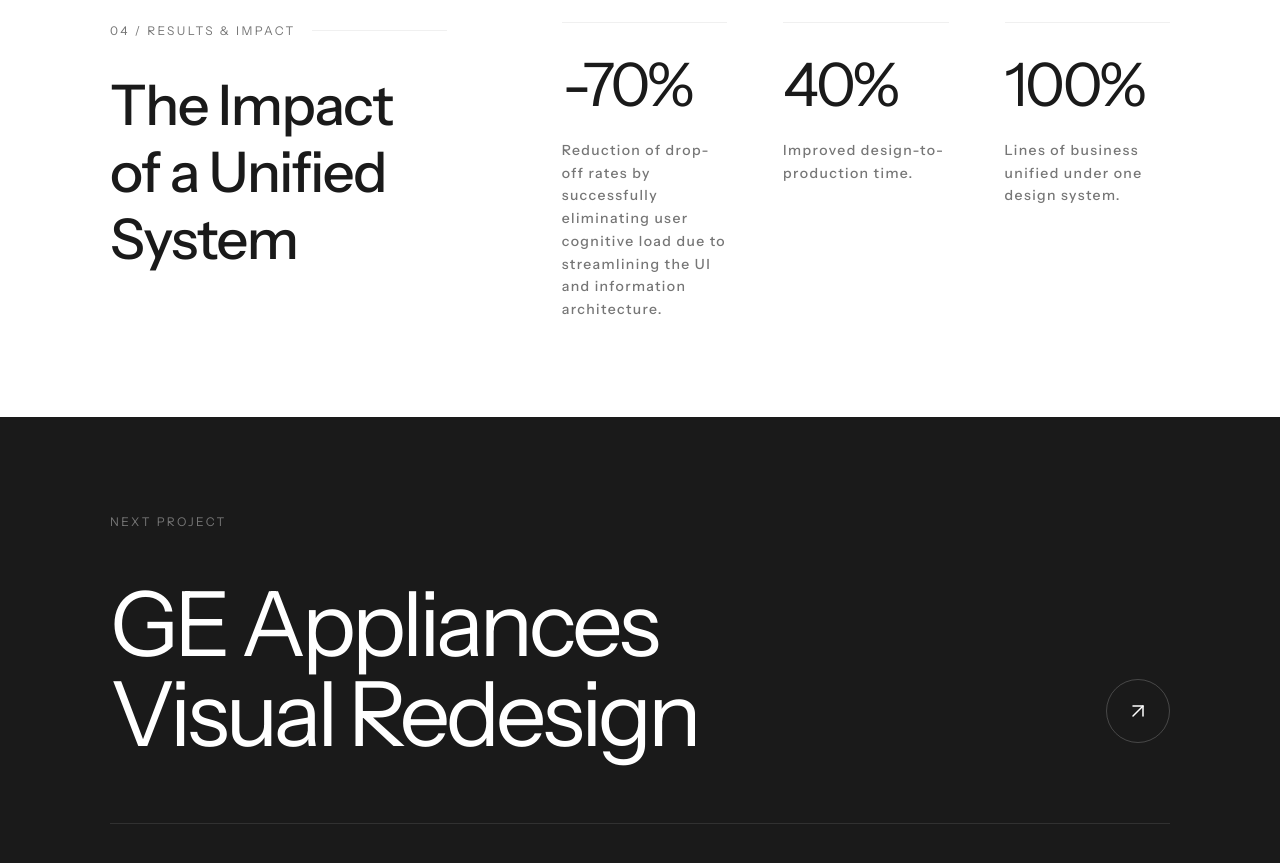
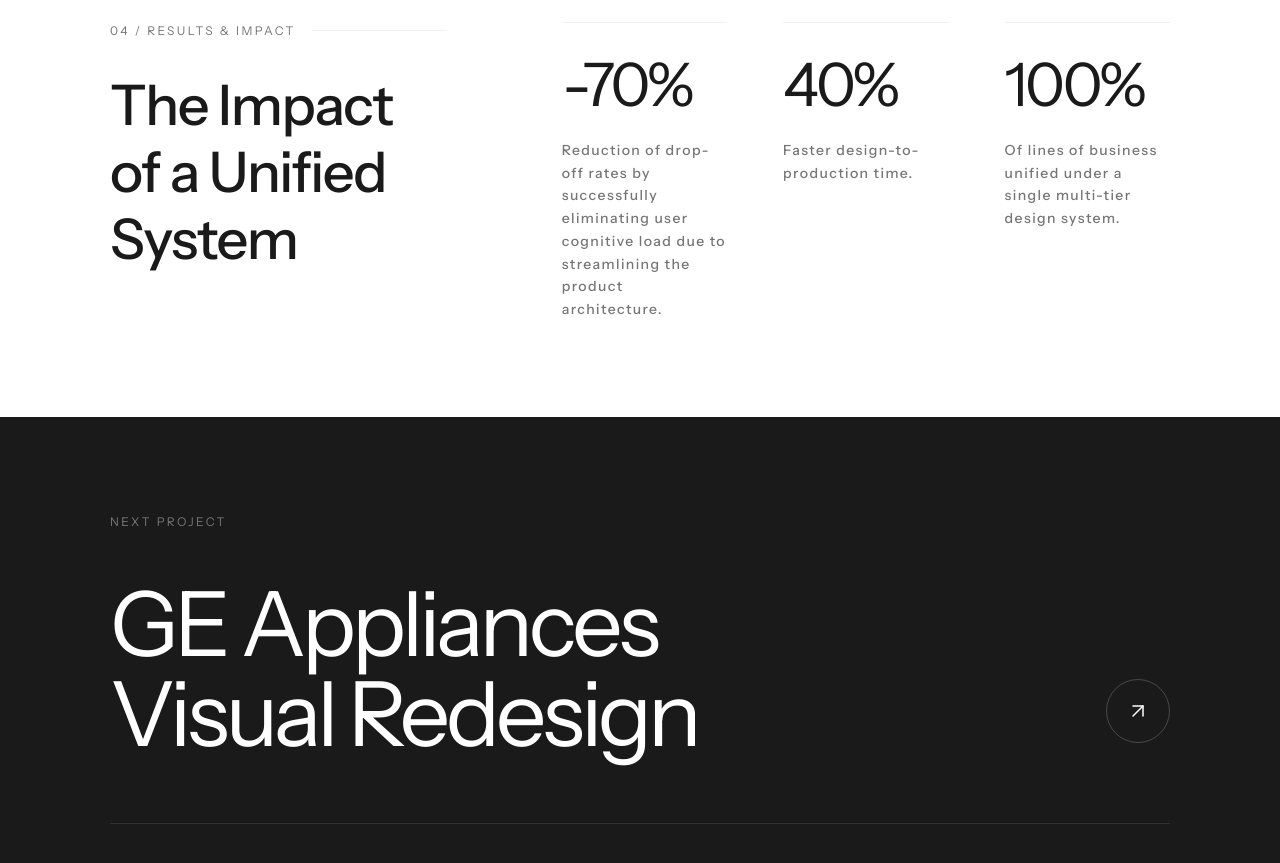
Before and after one commit to dizsel74/am-portfolio-2026, a React (Vite) app: page /work/usaa in a window 1280 px wide. Shown: the part 3320-4183 px from the top of the page. Built offline with nearby package versions, Linux system fonts and the light colour scheme.

Commit message:
Modificacio en textoo de logros

```diff
--- a/src/components/USAAProject.jsx
+++ b/src/components/USAAProject.jsx
@@ -213,9 +213,9 @@ const USAAProject = () => {
           <div className="col-span-12 lg:col-start-6 lg:col-span-7">
             <div className="grid grid-cols-1 md:grid-cols-3 gap-10 lg:gap-14">
               {[
-                { value: '-70%', label: 'Reduction of drop-off rates by successfully eliminating user cognitive load due to streamlining the UI and information architecture.' },
-                { value: '40%', label: 'Improved design-to-production time.' },
-                { value: '100%', label: 'Lines of business unified under one design system.' }
+                { value: '-70%', label: 'Reduction of drop-off rates by successfully eliminating user cognitive load due to streamlining the product architecture.' },
+                { value: '40%', label: 'Faster design-to-production time.' },
+                { value: '100%', label: 'Of lines of business unified under a single multi-tier design system.' }
               ].map((item, i) => (
                 <div key={i} className="group flex flex-col cursor-default">
                   <div className="h-[1px] bg-[#F0F0F0] w-full mb-8 group-hover:bg-[#E0E0E0] transition-colors" />
```
